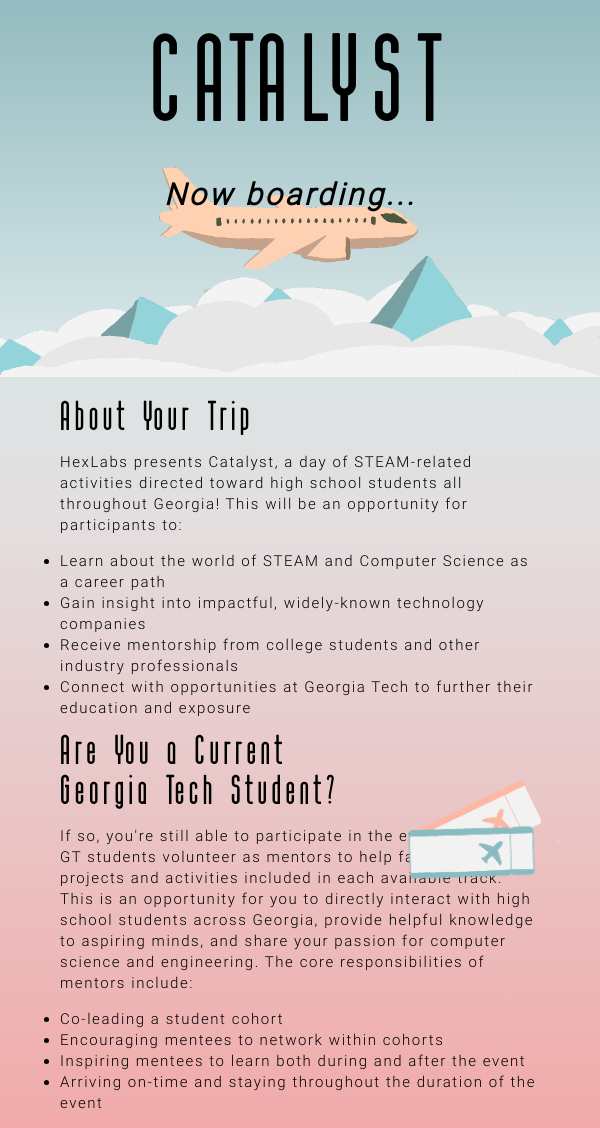
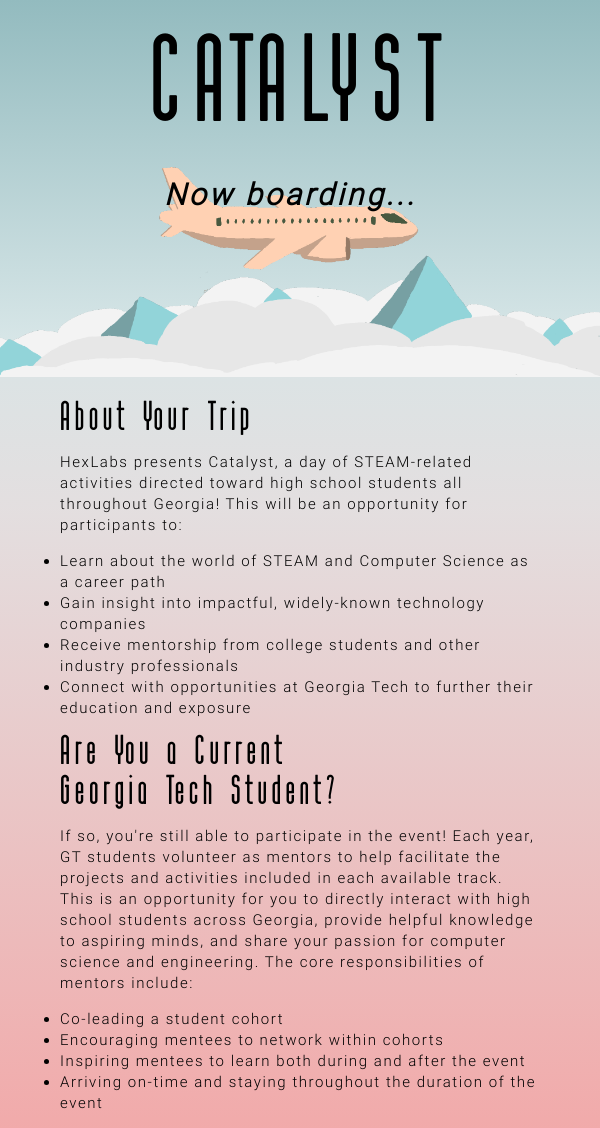
Before and after one commit to HackGT/catalyst-2022-event-site, a Next.js app: page / in a window 600 px wide. Shown: the top 1128 px of the page. Built offline with nearby package versions, Linux system fonts and the light colour scheme.

Commit message:
fix ticket positioning

```diff
--- a/styles/Home.module.css
+++ b/styles/Home.module.css
@@ -73,7 +73,7 @@
   width: 40vw;
   height: auto;
   right: 2vw;
-  top: 175vh;
+  top: 75rem;
   z-index: 1;
 }
 .sectionGoals {
@@ -322,10 +322,11 @@
     transform: translate(-110%, 20%);
   }
   #ticketsImg {
-    width: 40vw;
+    width: 35vw;
     height: auto;
     right: 0vw;
-    top: 95vh;
+    top: 109vh;
+    visibility: hidden;
   }
   #luggageImg {
     width: 80vw;
```
